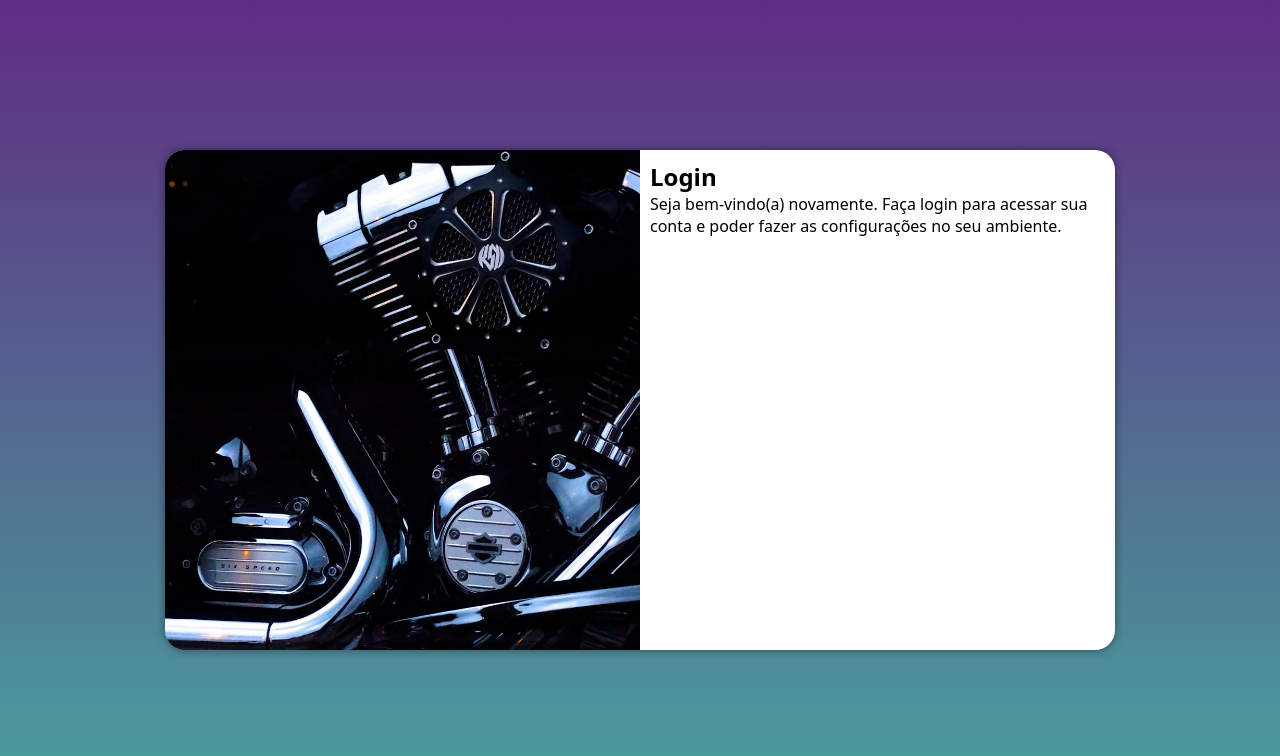
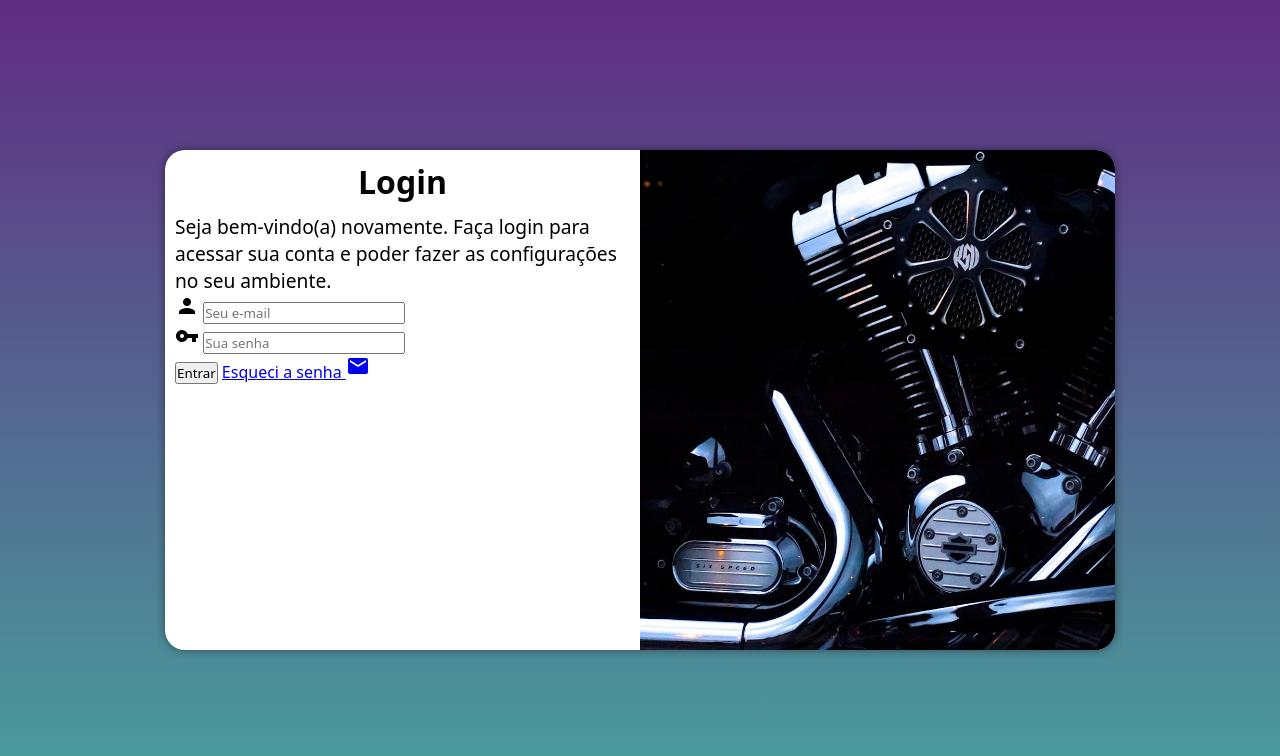
Before and after one commit to flavinho17/projeto-login, a plain HTML site: page index.html in a window 1280 px wide. Drawn offline with Linux system fonts and the light colour scheme.

Commit message:
adicionei o fomulário

```diff
--- a/estilos/media-query.css
+++ b/estilos/media-query.css
@@ -40,14 +40,21 @@ Grandes Telas: acima de 1200px
     }
 
     section#login > div#imagem {
-        float: left;
+        float: right;
         width: 50%;
         height: 100%;
     }
 
     section#login > div#formulario {
-        float: right;
+        float: left;
         width: 50%;
+    }
 
+    div#formulario > h1 {
+        font-size: 2em;
+    }
+
+    div#formulario > p {
+        font-size: 1.2em;
     }
 }
--- a/estilos/style.css
+++ b/estilos/style.css
@@ -53,3 +53,12 @@ section#login > div#formulario {
     display: block;
     padding: 10px;
 }
+
+div#formulario > h1 {
+    text-align: center;
+    margin-bottom: 10px;
+}
+
+div#formulario > p {
+    font-size: 0.8em;
+}
--- a/index.html
+++ b/index.html
@@ -6,6 +6,8 @@
     <title>Login</title>
     <link rel="stylesheet" href="estilos/style.css">
     <link rel="stylesheet" href="estilos/media-query.css">
+    <link href="https://fonts.googleapis.com/icon?family=Material+Icons"
+      rel="stylesheet">
 </head>
 <body>
     <main>
@@ -16,8 +18,17 @@
             <div id="formulario">
                 <h1>Login</h1>
                 <p>Seja bem-vindo(a) novamente. Faça login para acessar sua conta e poder fazer as configurações no seu ambiente.</p>
-                <form action="login.php" method="post">
-
+                <form action="login.php" method="post" autocomplete="on">
+                    <div class="campo">
+                        <i class="material-icons">person</i>
+                        <input type="email" name="login" id="ilogin" placeholder="Seu e-mail" autocomplete="email" required maxlength="30">
+                    </div>
+                    <div class="campo">
+                        <i class="material-icons">vpn_key</i>
+                        <input type="password" name="senha" id="isenha" placeholder="Sua senha" autocomplete="current-password" required minlength="8" maxlength="20">
+                    </div>
+                    <input type="submit" value="Entrar">
+                    <a href="esqueci.html">Esqueci a senha <i class="material-icons">mail</i></a>
                 </form>
             </div>
         </section>
```
